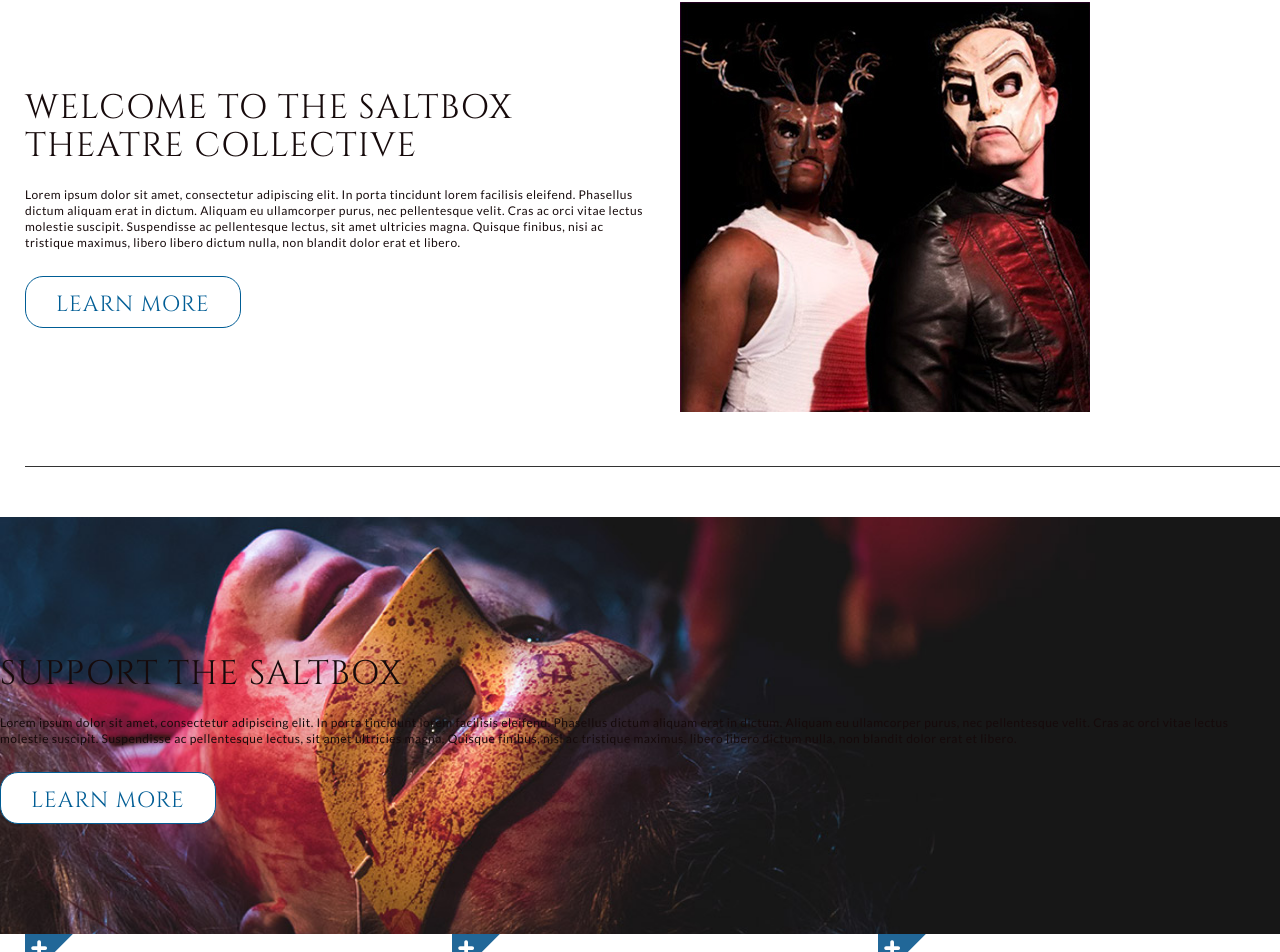
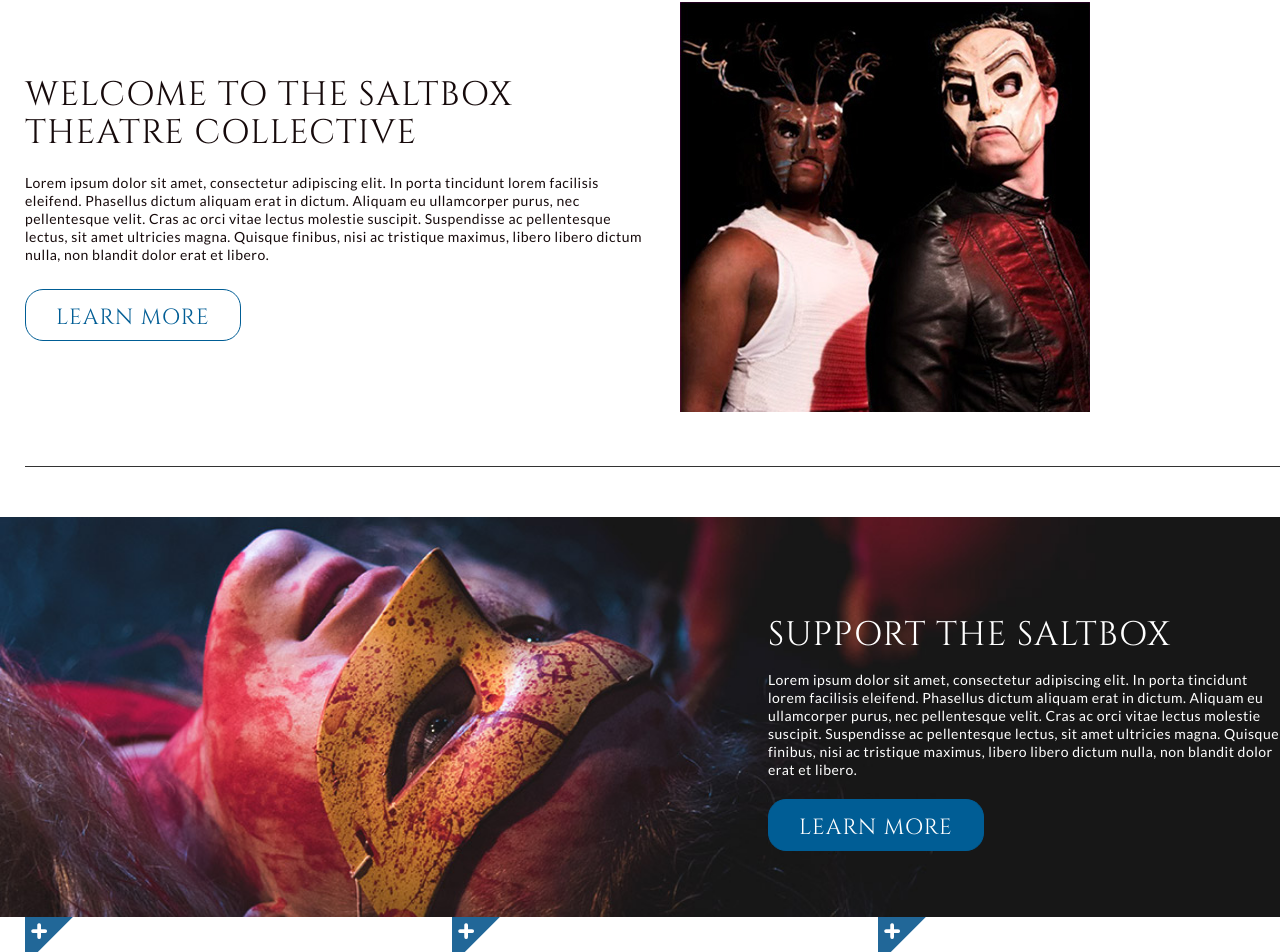
Before and after one commit to sm1215/sb, an Angular app: page / in a window 1280 px wide. Shown: the part 1434-2386 px from the top of the page. Built offline with nearby package versions, Linux system fonts and the light colour scheme.

Commit message:
broke support out into it's own component

```diff
--- a/src/app/app.module.ts
+++ b/src/app/app.module.ts
@@ -10,6 +10,7 @@ import { HeroComponent } from './hero/hero.component';
 
 import { HomePage } from './pages/home.page';
 import { FooterComponent } from './footer/footer.component';
+import { SupportComponent } from './support/support.component';
 
 @NgModule({
   declarations: [
@@ -17,7 +18,8 @@ import { FooterComponent } from './footer/footer.component';
     HeaderComponent,
     HeroComponent,
     HomePage,
-    FooterComponent
+    FooterComponent,
+    SupportComponent
   ],
   imports: [
     BrowserModule,
--- a/src/app/pages/home.page.html
+++ b/src/app/pages/home.page.html
@@ -28,13 +28,7 @@
   </div>
 </div>
 
-<div class="support">
-  <div class="content">
-    <h2>SUPPORT THE SALTBOX</h2>
-    <p>Lorem ipsum dolor sit amet, consectetur adipiscing elit. In porta tincidunt lorem facilisis eleifend. Phasellus dictum aliquam erat in dictum. Aliquam eu ullamcorper purus, nec pellentesque velit. Cras ac orci vitae lectus molestie suscipit. Suspendisse ac pellentesque lectus, sit amet ultricies magna. Quisque finibus, nisi ac tristique maximus, libero libero dictum nulla, non blandit dolor erat et libero.</p>
-    <a href="#" class="cta">LEARN MORE</a>
-  </div>
-</div>
+<app-support></app-support>
 
 <div class="col-container past-performances">
   <div class="col tout">
--- /dev/null
+++ b/src/app/support/support.component.css
@@ -0,0 +1,34 @@
+.support {
+  height: 400px;
+  background-image: url('../../assets/images/support.jpg');
+  background-size: cover;
+  background-repeat: no-repeat;
+  flex-direction: flex-end;
+  padding: 100px 0 70px 0;
+  width: 100%;
+  display: flex;
+  flex-direction: row;
+  flex-wrap: nowrap;
+  justify-content: flex-end;
+  align-items: center;
+  align-content: center;
+}
+
+.content {
+  width: 40%;
+}
+
+h2, p {
+  color: #fff;
+  margin-bottom: 20px;
+}
+
+.cta {
+  background-color: #005d95;
+  color: #fff;
+}
+
+.cta:hover {
+  background-color: #fff;
+  color: #005d95;
+}
--- /dev/null
+++ b/src/app/support/support.component.html
@@ -0,0 +1,7 @@
+<div class="support">
+  <div class="content">
+    <h2>SUPPORT THE SALTBOX</h2>
+    <p>Lorem ipsum dolor sit amet, consectetur adipiscing elit. In porta tincidunt lorem facilisis eleifend. Phasellus dictum aliquam erat in dictum. Aliquam eu ullamcorper purus, nec pellentesque velit. Cras ac orci vitae lectus molestie suscipit. Suspendisse ac pellentesque lectus, sit amet ultricies magna. Quisque finibus, nisi ac tristique maximus, libero libero dictum nulla, non blandit dolor erat et libero.</p>
+    <a href="#" class="cta">LEARN MORE</a>
+  </div>
+</div>
--- /dev/null
+++ b/src/app/support/support.component.ts
@@ -0,0 +1,14 @@
+import { Component, OnInit } from '@angular/core';
+
+@Component({
+  selector: 'app-support',
+  templateUrl: './support.component.html',
+  styleUrls: ['./support.component.css']
+})
+export class SupportComponent implements OnInit {
+
+  constructor() { }
+
+  ngOnInit() {}
+
+}
--- a/src/styles.css
+++ b/src/styles.css
@@ -27,8 +27,8 @@ h1, h2, h3, h4, h5, h6 {
 p {
   font-family: Lato, sans-serif;
   color: #160a0b;
-  font-size: 12px;
-  line-height: 16px;
+  font-size: 14px;
+  line-height: 18px;
   letter-spacing: 0.5px;
   font-weight: 400;
 }
@@ -76,7 +76,7 @@ h6 {
   line-height: 50px;
   letter-spacing: 1px;
   color: #005d95;
-  background-color: #fff;
+  background-color: transparent;
   padding: 0px 30px;
   text-align: center;
   border: 1px solid #005d95;
```
